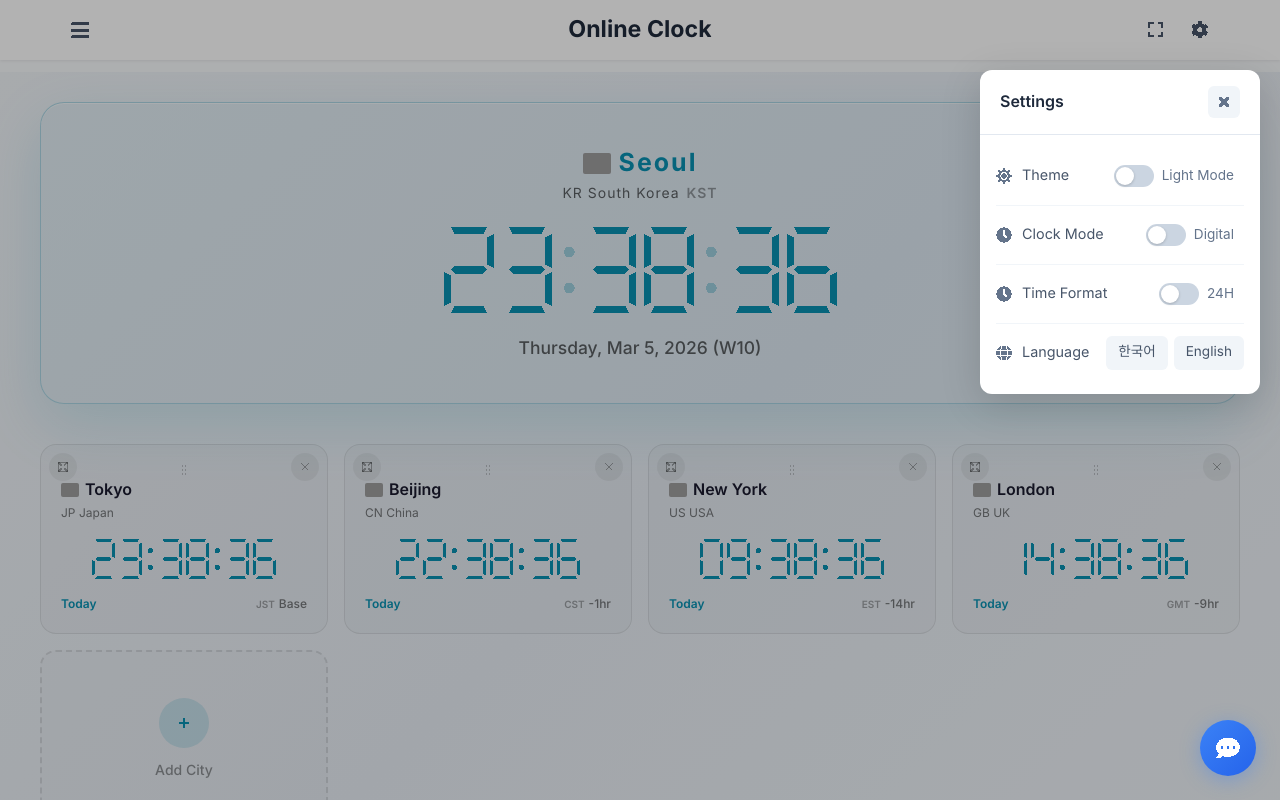
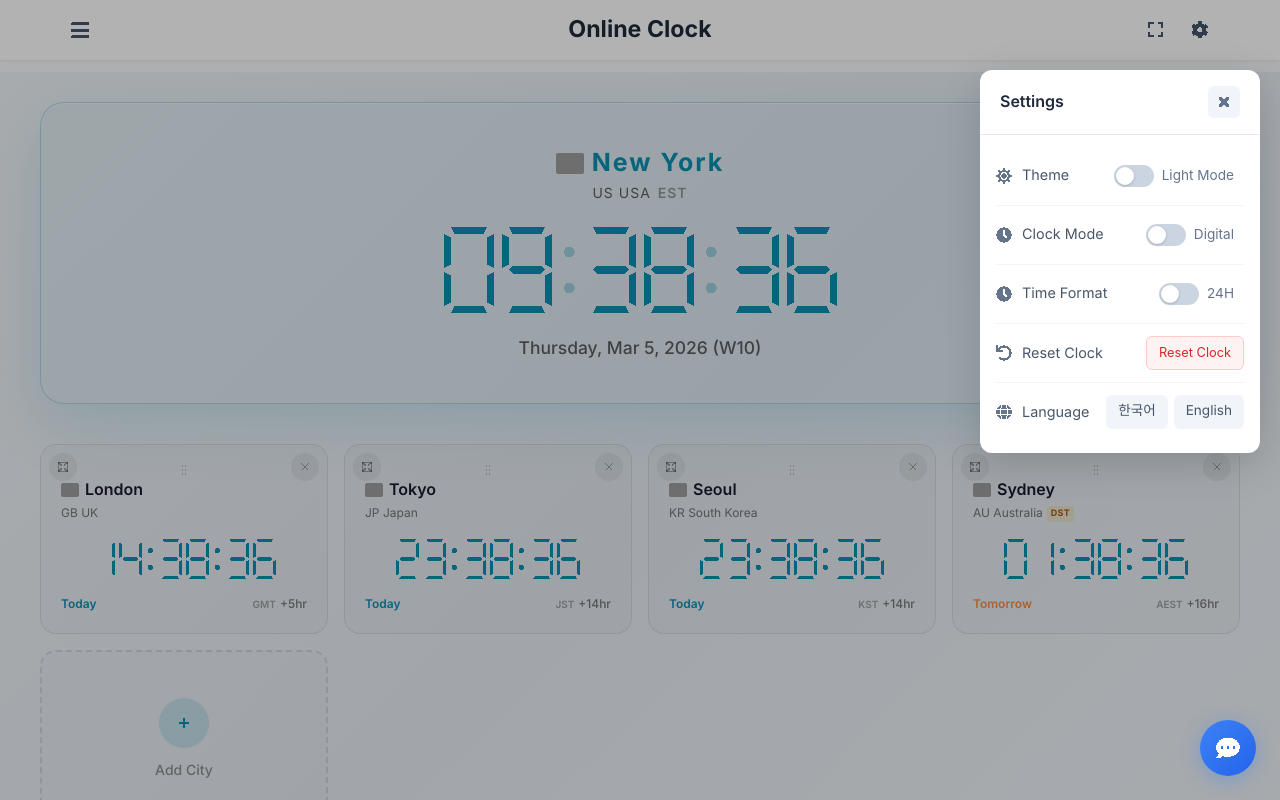
Before and after one commit to teck-tani/clock-tani, a Next.js app: page /en/clock in a window 1280 px wide. Both pictures are taken after a click on the button 1200 px from the left and 30 px from the top of the page. Shown: the top 800 px of the page. Built offline with nearby package versions, Linux system fonts and the light colour scheme; grey boxes are pictures that could not be loaded.

Commit message:
마지막 수정

```diff
--- a/src/app/[locale]/clock/ClockView.tsx
+++ b/src/app/[locale]/clock/ClockView.tsx
@@ -127,10 +127,21 @@ const i18n = {
 
 type Locale = 'ko' | 'en';
 
-const DEFAULT_MAIN: City = CITY_DATABASE.find(c => c.id === 'seoul')!;
-const DEFAULT_SUBS: City[] = ['tokyo', 'beijing', 'newyork', 'london'].map(
-  id => CITY_DATABASE.find(c => c.id === id)!
-);
+// Locale-based default clocks (extensible for future languages)
+const LOCALE_DEFAULTS: Record<string, { main: string; subs: string[] }> = {
+  ko: { main: 'seoul', subs: ['tokyo', 'beijing', 'newyork', 'london'] },
+  en: { main: 'newyork', subs: ['london', 'tokyo', 'seoul', 'sydney'] },
+  // Future examples:
+  // ja: { main: 'tokyo', subs: ['seoul', 'newyork', 'london', 'sydney'] },
+  // es: { main: 'madrid', subs: ['newyork', 'london', 'tokyo', 'seoul'] },
+};
+
+const getDefaultsForLocale = (locale: string) => {
+  const config = LOCALE_DEFAULTS[locale] || LOCALE_DEFAULTS['ko'];
+  const main = CITY_DATABASE.find(c => c.id === config.main)!;
+  const subs = config.subs.map(id => CITY_DATABASE.find(c => c.id === id)!).filter(Boolean);
+  return { main, subs };
+};
 
 // ============================================
 // Utility Functions
@@ -685,9 +696,11 @@ export default function ClockView() {
   const t = i18n[locale];
   const { theme } = useTheme();
 
+  const localeDefaults = useMemo(() => getDefaultsForLocale(locale), [locale]);
+
   const [state, setState] = useState<ClockState>(() => ({
-    mainClock: DEFAULT_MAIN,
-    subClocks: DEFAULT_SUBS,
+    mainClock: localeDefaults.main,
+    subClocks: localeDefaults.subs,
     fontSize: 50,
     displayMode: 'digital',
     timeFormat: '24h',
@@ -703,18 +716,19 @@ export default function ClockView() {
   // Load state from localStorage (only once)
   useEffect(() => {
     const saved = localStorage.getItem('worldClockState');
+    console.log('[ClockView init] locale:', locale, 'defaultMain:', localeDefaults.main.id, 'saved:', saved);
 
     if (saved) {
       try {
         const parsed = JSON.parse(saved);
-        const mainClock = CITY_DATABASE.find(c => c.id === parsed.mainClockId) || DEFAULT_MAIN;
+        const mainClock = CITY_DATABASE.find(c => c.id === parsed.mainClockId) || localeDefaults.main;
         const subClocks = (parsed.subClockIds || [])
           .map((id: string) => CITY_DATABASE.find(c => c.id === id))
           .filter(Boolean) as City[];
 
         setState({
           mainClock,
-          subClocks: subClocks.length > 0 ? subClocks : DEFAULT_SUBS,
+          subClocks: subClocks.length > 0 ? subClocks : localeDefaults.subs,
           fontSize: parsed.fontSize || 50,
           displayMode: parsed.displayMode === 'analog' ? 'analog' : 'digital',
           timeFormat: parsed.timeFormat === '12h' ? '12h' : '24h',
@@ -724,7 +738,9 @@ export default function ClockView() {
       }
     }
 
-    isInitializedRef.current = true;
+    setTimeout(() => {
+      isInitializedRef.current = true;
+    }, 0);
   }, []);
 
   // Save state to localStorage
--- a/src/app/globals.css
+++ b/src/app/globals.css
@@ -2174,6 +2174,22 @@ body[data-theme="dark"] .mc-faq-item p {
     color: #0ea5e9;
 }
 
+.settings-reset-btn {
+    padding: 6px 12px;
+    background: #fef2f2;
+    border: 1px solid #fecaca;
+    border-radius: 6px;
+    color: #dc2626;
+    font-size: 0.8rem;
+    cursor: pointer;
+    transition: all 0.2s;
+}
+
+.settings-reset-btn:hover {
+    background: #fee2e2;
+    border-color: #f87171;
+}
+
 @media (max-width: 768px) {
     .settings-dropdown {
         top: 60px;
--- a/src/components/SettingsDropdown.tsx
+++ b/src/components/SettingsDropdown.tsx
@@ -4,7 +4,7 @@ import { useState } from "react";
 import { useTranslations } from "next-intl";
 import { useTheme } from "@/contexts/ThemeContext";
 import { Link, usePathname } from "@/navigation";
-import { FaTimes, FaSun, FaMoon, FaGlobe, FaClock } from "react-icons/fa";
+import { FaTimes, FaSun, FaMoon, FaGlobe, FaClock, FaUndo } from "react-icons/fa";
 
 interface SettingsDropdownProps {
   onClose: () => void;
@@ -146,6 +146,27 @@ export default function SettingsDropdown({ onClose }: SettingsDropdownProps) {
             </>
           )}
 
+          {/* 시계 초기화 (시계 페이지에서만 표시) */}
+          {isClockPage && (
+            <div className="settings-item">
+              <div className="settings-label">
+                <FaUndo />
+                <span>{t('settings.resetClock')}</span>
+              </div>
+              <button
+                className="settings-reset-btn"
+                onClick={() => {
+                  if (window.confirm(t('settings.resetConfirm'))) {
+                    localStorage.removeItem('worldClockState');
+                    window.location.reload();
+                  }
+                }}
+              >
+                {t('settings.resetClock')}
+              </button>
+            </div>
+          )}
+
           {/* 언어 설정 */}
           <div className="settings-item">
             <div className="settings-label">
```
Also changed, not shown: messages/en.json, messages/ko.json.
